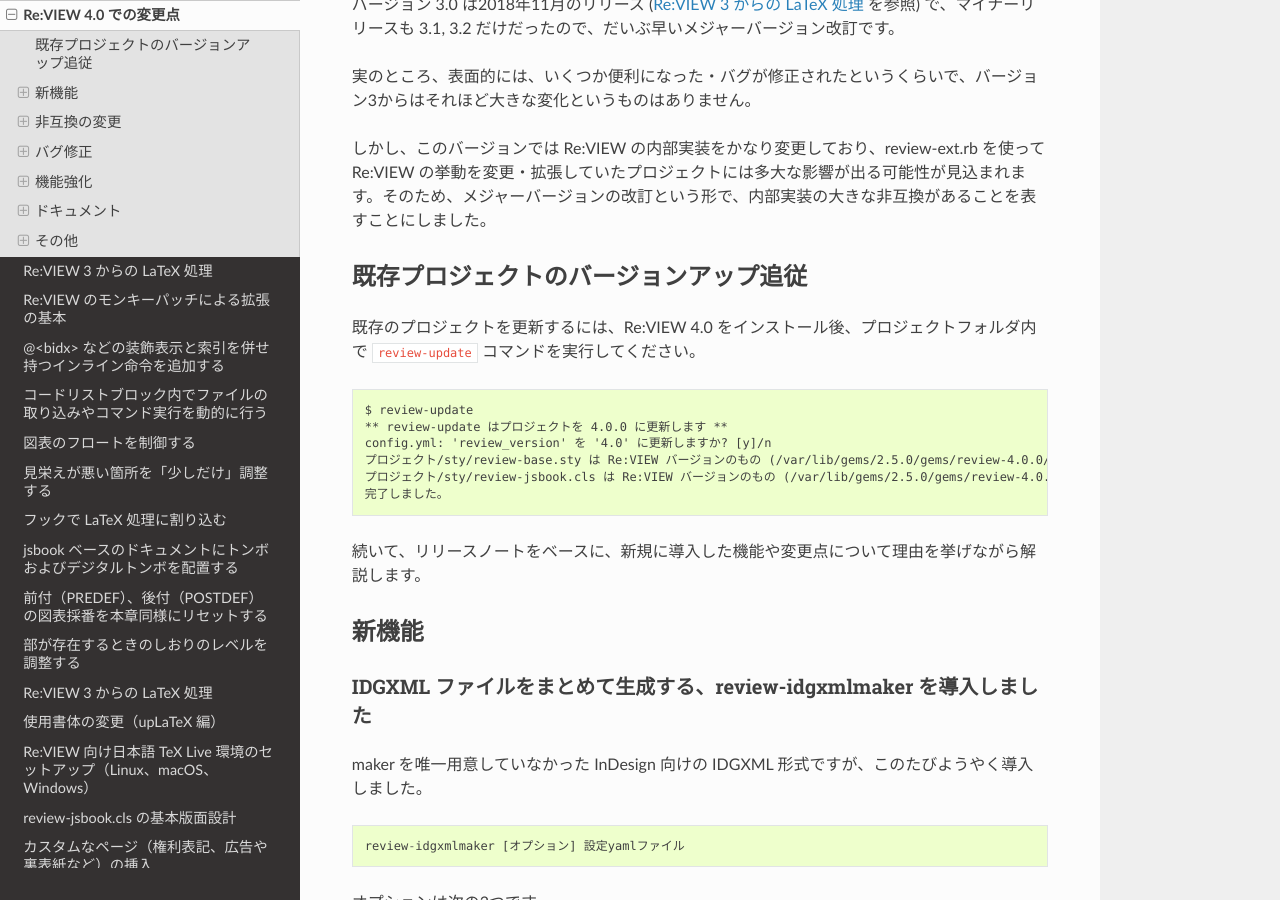
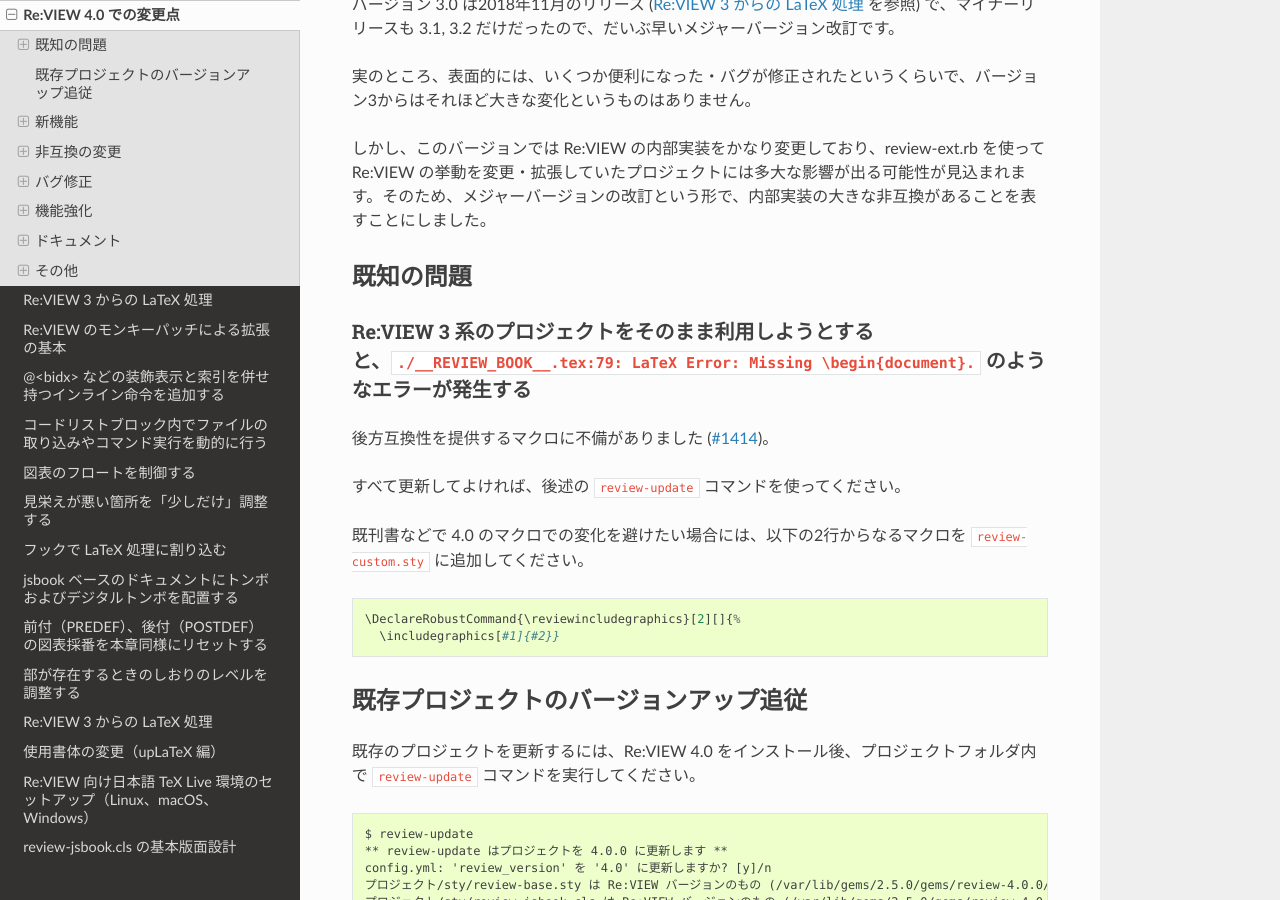
Before and after one commit to reviewml/reviewknowledge-ja, a Sphinx documentation site: the page built from docs/releases/review400.md, in a window 1280 px wide and 900 px high, scrolled down 368 px. Built offline with Sphinx 7.4.7 and the Read the Docs theme 2.0.0, drawn with Linux system fonts in a browser that asks for light colours.

Commit message:
reviewincludegraphics issue

````diff
--- a/docs/releases/review400.md
+++ b/docs/releases/review400.md
@@ -13,6 +13,20 @@
 実のところ、表面的には、いくつか便利になった・バグが修正されたというくらいで、バージョン3からはそれほど大きな変化というものはありません。
 
 しかし、このバージョンでは Re:VIEW の内部実装をかなり変更しており、review-ext.rb を使って Re:VIEW の挙動を変更・拡張していたプロジェクトには多大な影響が出る可能性が見込まれます。そのため、メジャーバージョンの改訂という形で、内部実装の大きな非互換があることを表すことにしました。
+
+## 既知の問題
+### Re:VIEW 3 系のプロジェクトをそのまま利用しようとすると、`./__REVIEW_BOOK__.tex:79: LaTeX Error: Missing \begin{document}.` のようなエラーが発生する
+
+後方互換性を提供するマクロに不備がありました ([#1414](https://github.com/kmuto/review/issues/1414))。
+
+すべて更新してよければ、後述の `review-update` コマンドを使ってください。
+
+既刊書などで 4.0 のマクロでの変化を避けたい場合には、以下の2行からなるマクロを `review-custom.sty` に追加してください。
+
+```
+\DeclareRobustCommand{\reviewincludegraphics}[2][]{%
+  \includegraphics[#1]{#2}}
+```
 
 ## 既存プロジェクトのバージョンアップ追従
 
````
